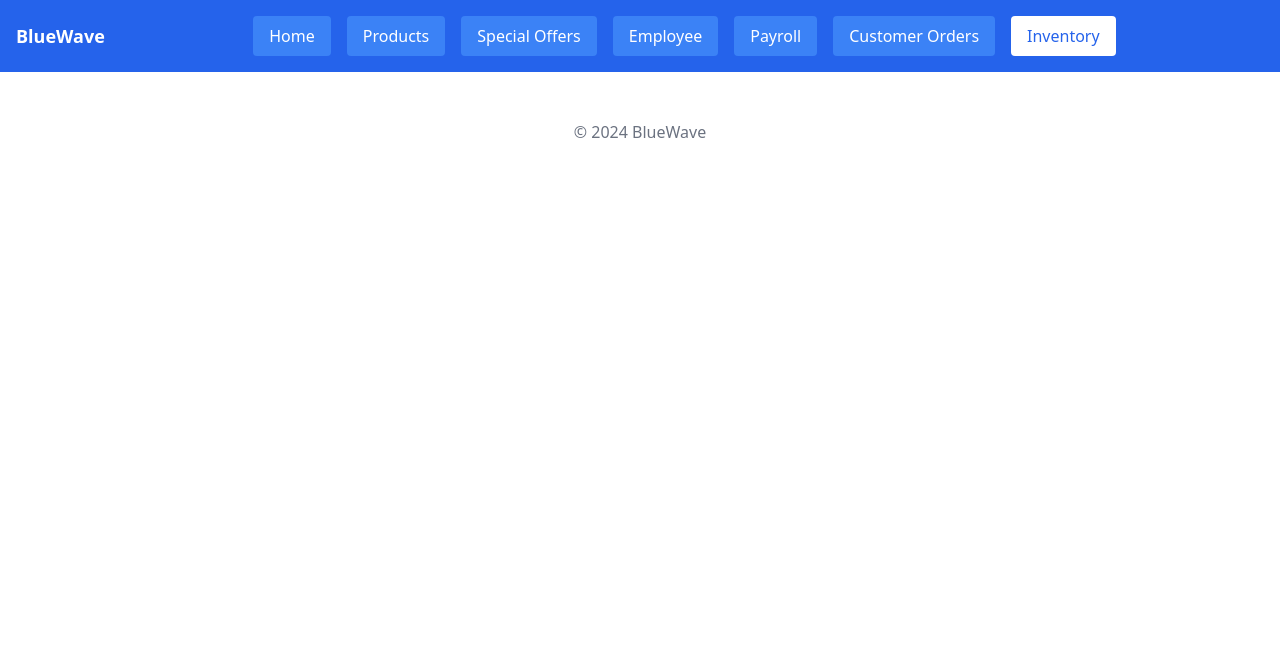
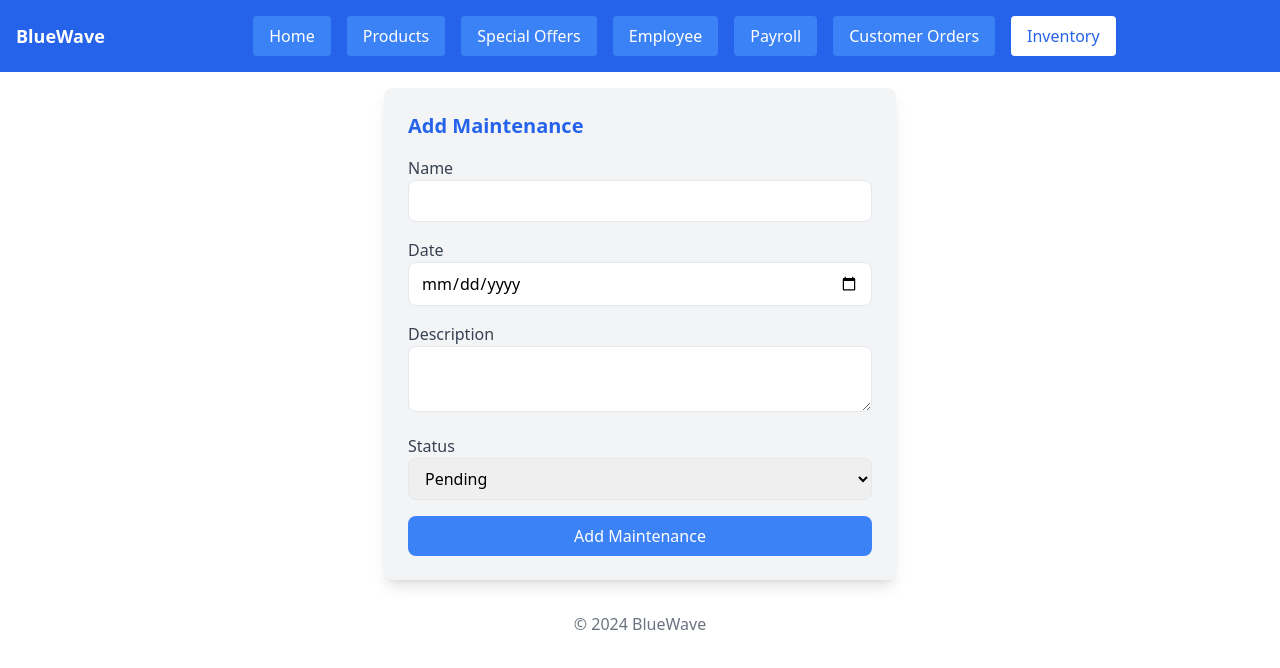
Before and after one commit to OmeshSachethana/BlueWave, a React (Create React App) app in the folder admin/: page /inventory in a window 1280 px wide. Shown: the top 668 px of the page. Built offline with nearby package versions, Linux system fonts and the light colour scheme.

Commit message:
Maintenance added

```diff
--- a/admin/src/App.js
+++ b/admin/src/App.js
@@ -6,6 +6,7 @@ import EmployeeSalaryForm from './pages/EmployeeSalaryForm';
 import ProductList from "./components/products/ProductList";
 import SpecialPromotions from "./components/products/SpecialPromotions";
 import OrderList from "./components/orders/OrderList";
+import AddMaintenance from "./components/maintenance/AddMaintenance";
 
 function App() {
   return (
@@ -29,7 +30,7 @@ function App() {
             <Route path="/employee" element={<Employee />} />
             <Route path="/payroll" element={<EmployeeSalaryForm />} />
             <Route path="/orders" element={<OrderList />} />
-            {/* <Route path="/inventory" element={<Inventory />} /> */}
+            <Route path="/inventory" element={<AddMaintenance />} />
             {/* Add other routes here as needed */}
           </Routes>
         </main>
--- /dev/null
+++ b/admin/src/components/maintenance/AddMaintenance.js
@@ -0,0 +1,84 @@
+import React, { useState } from 'react';
+import { useDispatch } from 'react-redux';
+import { addMaintenance } from '../../features/maintenance/maintenanceSlice';
+
+const AddMaintenance = () => {
+  const [formData, setFormData] = useState({
+    name: '',
+    date: '',
+    description: '',
+    status: 'Pending',
+  });
+
+  const dispatch = useDispatch();
+
+  const handleChange = (e) => {
+    setFormData({ ...formData, [e.target.name]: e.target.value });
+  };
+
+  const handleSubmit = (e) => {
+    e.preventDefault();
+    dispatch(addMaintenance(formData));
+  };
+
+  return (
+    <div className="max-w-lg mx-auto p-6 bg-gray-100 shadow-lg rounded-lg">
+      <h2 className="text-xl font-bold mb-4 text-blue-600">Add Maintenance</h2>
+      <form onSubmit={handleSubmit}>
+        <div className="mb-4">
+          <label className="block text-gray-700">Name</label>
+          <input
+            type="text"
+            name="name"
+            value={formData.name}
+            onChange={handleChange}
+            className="w-full px-3 py-2 border rounded-lg focus:outline-none focus:ring focus:border-blue-300"
+            required
+          />
+        </div>
+        <div className="mb-4">
+          <label className="block text-gray-700">Date</label>
+          <input
+            type="date"
+            name="date"
+            value={formData.date}
+            onChange={handleChange}
+            className="w-full px-3 py-2 border rounded-lg focus:outline-none focus:ring focus:border-blue-300"
+            required
+          />
+        </div>
+        <div className="mb-4">
+          <label className="block text-gray-700">Description</label>
+          <textarea
+            name="description"
+            value={formData.description}
+            onChange={handleChange}
+            className="w-full px-3 py-2 border rounded-lg focus:outline-none focus:ring focus:border-blue-300"
+            required
+          ></textarea>
+        </div>
+        <div className="mb-4">
+          <label className="block text-gray-700">Status</label>
+          <select
+            name="status"
+            value={formData.status}
+            onChange={handleChange}
+            className="w-full px-3 py-2 border rounded-lg focus:outline-none focus:ring focus:border-blue-300"
+          >
+            <option value="Pending">Pending</option>
+            <option value="In Progress">In Progress</option>
+            <option value="Completed">Completed</option>
+          </select>
+        </div>
+        <button
+          type="submit"
+          className="w-full py-2 px-4 bg-blue-500 text-white rounded-lg hover:bg-blue-600"
+        >
+          Add Maintenance
+        </button>
+      </form>
+    </div>
+  );
+};
+
+export default AddMaintenance;
```
